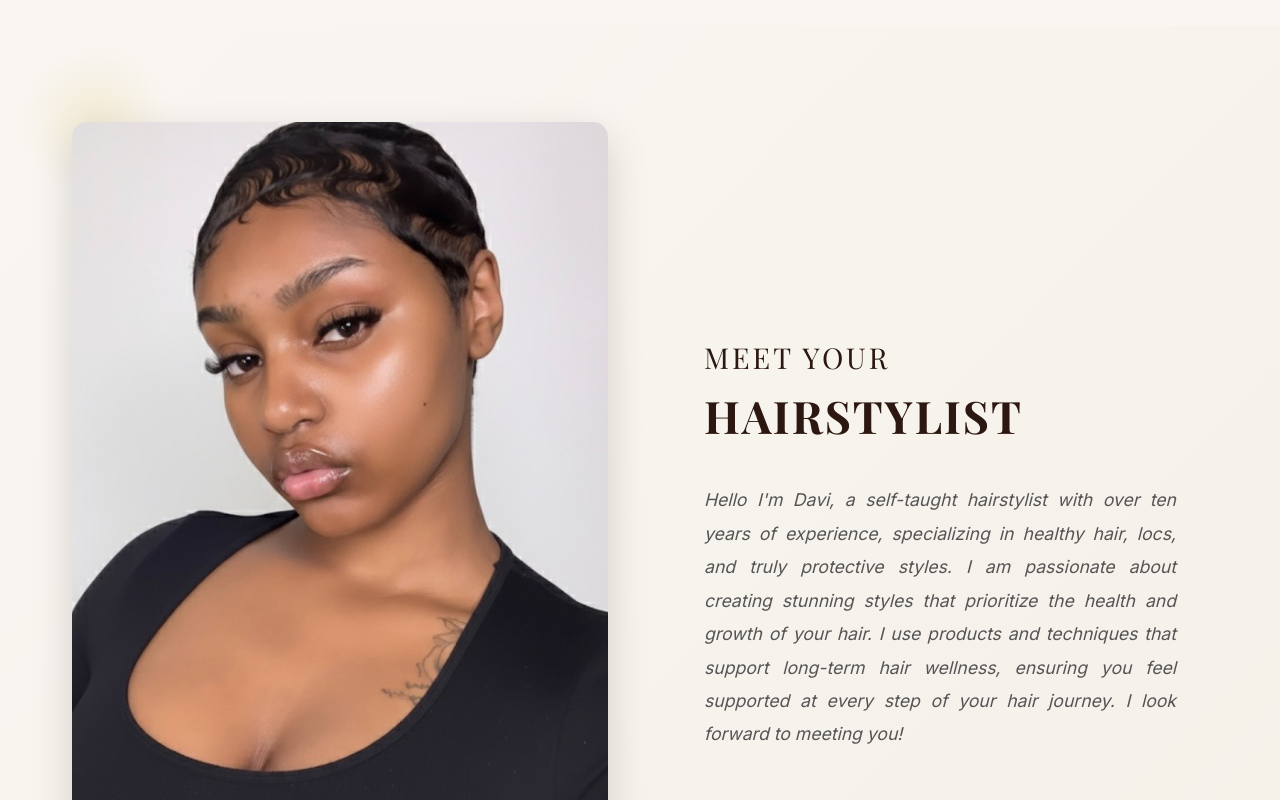
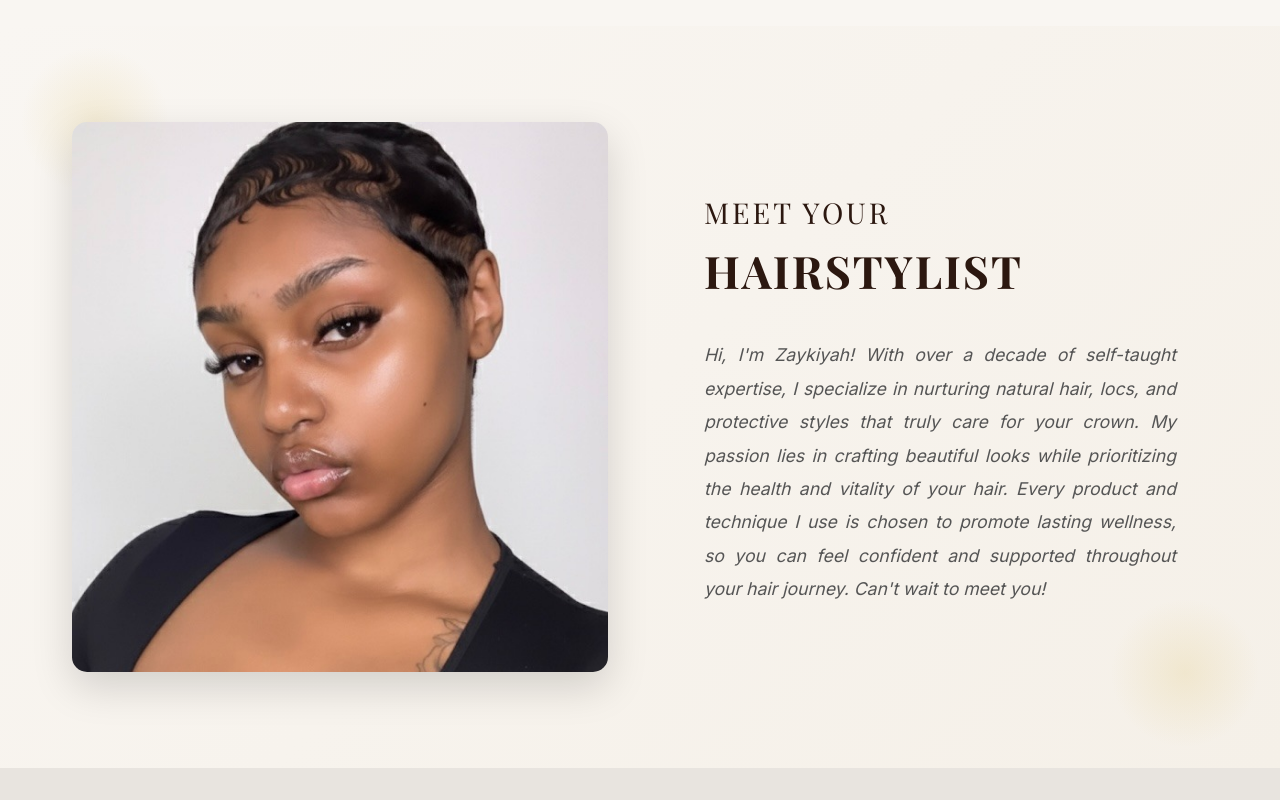
Before and after one commit to TOSINIRL/IRLMEDIA, a website: page index.html in a window 1280 px wide. Shown: the part 2200-3000 px from the top of the page. Drawn offline with nearby package versions, Linux system fonts and the light colour scheme.

Commit message:
Update stylist photo, widen image container, update bio with Zaykiyah name

```diff
--- a/index.html
+++ b/index.html
@@ -150,11 +150,11 @@
                         <span class="heading-bold">HAIRSTYLIST</span>
                     </h2>
                     <p class="stylist-bio">
-                        Hello I'm Davi, a self-taught hairstylist with over ten years of experience,
-                        specializing in healthy hair, locs, and truly protective styles. I am passionate
-                        about creating stunning styles that prioritize the health and growth of your hair.
-                        I use products and techniques that support long-term hair wellness, ensuring you
-                        feel supported at every step of your hair journey. I look forward to meeting you!
+                        Hi, I'm Zaykiyah! With over a decade of self-taught expertise, I specialize in
+                        nurturing natural hair, locs, and protective styles that truly care for your crown.
+                        My passion lies in crafting beautiful looks while prioritizing the health and vitality
+                        of your hair. Every product and technique I use is chosen to promote lasting wellness,
+                        so you can feel confident and supported throughout your hair journey. Can't wait to meet you!
                     </p>
                 </div>
             </div>
--- a/style.css
+++ b/style.css
@@ -362,11 +362,15 @@ body {
     border-radius: 15px;
     overflow: hidden;
     box-shadow: 0 15px 40px rgba(0, 0, 0, 0.15);
+    max-width: 100%;
+    height: 550px;
 }
 
 .stylist-main-image {
     width: 100%;
-    height: auto;
+    height: 100%;
+    object-fit: cover;
+    object-position: center top;
     display: block;
     transition: var(--transition-slow);
 }
```
